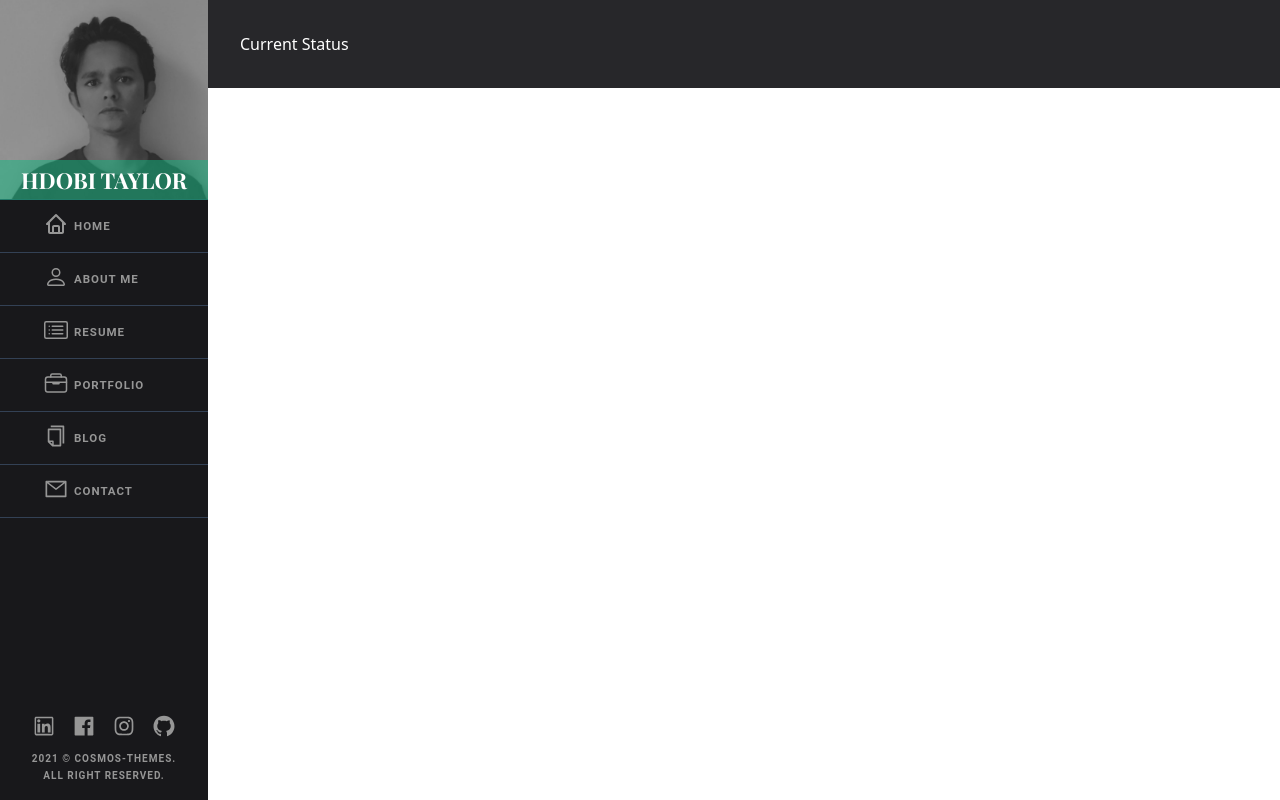
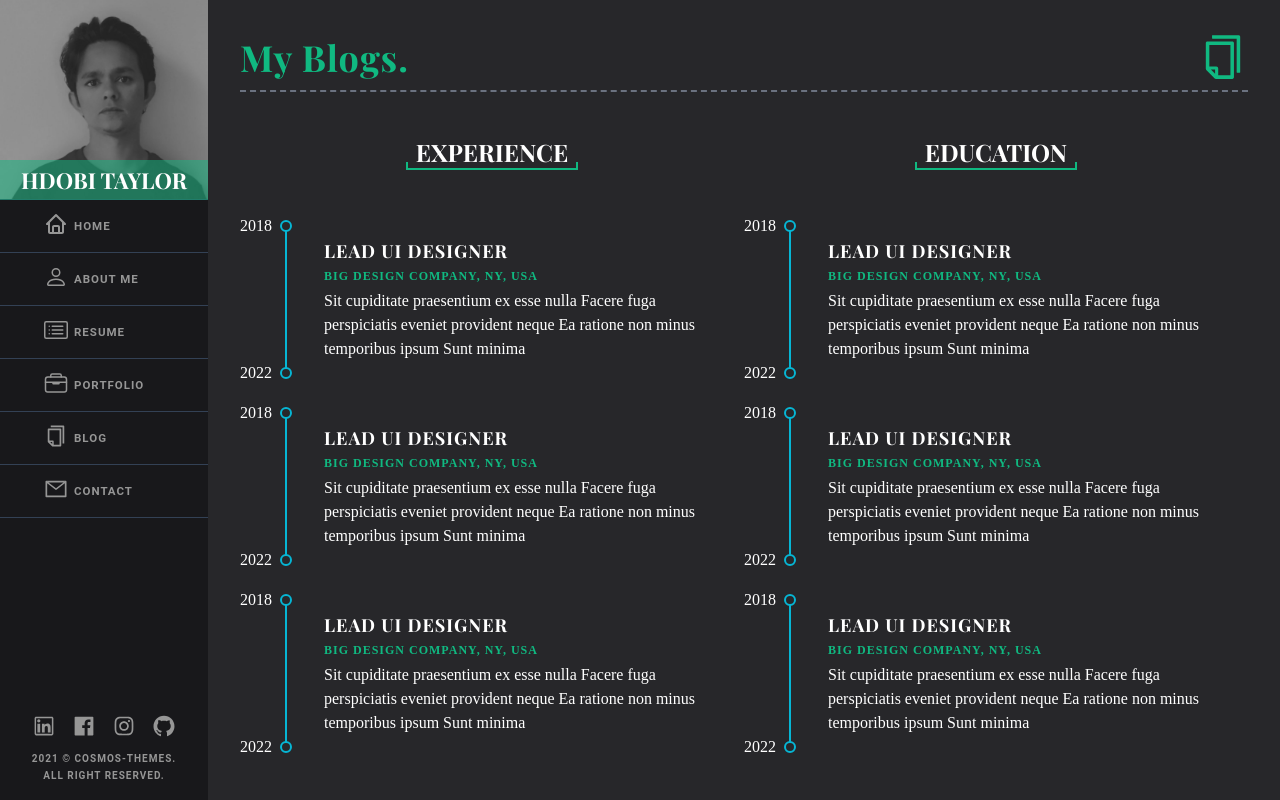
Before and after one commit to Hassan-154/protfolio-make-in-taikwind-for-upwork-showcase, a React (Create React App) app: page /resume in a window 1280 px wide. Shown: the top 800 px of the page. Built offline with nearby package versions, Linux system fonts and the light colour scheme.

Commit message:
resume page in progress ay

```diff
--- a/src/components/NavBar.js
+++ b/src/components/NavBar.js
@@ -11,8 +11,6 @@ import { AiFillGithub, AiOutlineInstagram, AiFillFacebook, AiOutlineLinkedin  }
 function NavBar(){
 
   const [isOpen, setIsOpen] = useState(false);
-
-
 
 
     return (
--- a/src/components/Resume.js
+++ b/src/components/Resume.js
@@ -1,20 +1,218 @@
 import React,{useState} from 'react';
 import { BsCardList } from 'react-icons/bs';
+import { AiOutlineCopy } from 'react-icons/ai';
 
 
 function Resume() {
+  return (
+    <div id='blog' className=' w-full p-4 sm:p-8 lg:p-8 text-white bg-zinc-800'>
+       <div className='max-w-[1240px] mx-auto '>
+       <div class="flex items-center justify-between">
+  <h2 className='text-4xl font-bold text-emerald-500 '>My Blogs.</h2>
+  <AiOutlineCopy className='service__logo' size={50}/>
+</div>
 
-  const [isLoading, setIsLoading] = useState(false)
+<div class="divide-y-2 divide-gray-500 divide-dashed">
+<div class="text-center py-1"></div>
+<div class="text-center py-1"></div>
+</div>
+<div className='pt-6'></div>
+{/* resume content */}
+{/* grid with 2 section one for experience and other is for education */}
+<div className="colum md:flex">
+<div className="w-4/4 md:w-2/4 space-y-2">
+<h3 className='special-underline text-center text-white text-2xl uppercase'>experience</h3>
+<div className="colum gap-4 pt-6">
+{/* experience 1 */}
+<div className='w-3/3'>
+<div class="flex gap-0">
+  <div class="w-0/6">
+    <div class="w-full h-full grid">
+  <div class="flex flex-col items-end">
+    <div class="flex items-center space-x-2 translate-y-2">
+      <p class="text-white">2018</p>
+      <div class="w-3 h-3 border-2 border-cyan-500 rounded-full"></div>
+    </div>
 
-  const buttonHandler = () => {
-    setIsLoading(current => !current)
-    console.log(isLoading) // is false
-  }
+    <div class="flex h-full w-1 border-l-2 border-cyan-500 mr-[3px]"></div>
+     <div class="flex items-center space-x-2 -translate-y-2">
+      <p class="text-white">2022</p>
+      <div class="w-3 h-3 border-2 border-cyan-500 rounded-full"></div>
+    </div>
+  </div>
+</div>
+  </div>
+  <div class="w-6/6 text-white p-8">
+  <h4 className='text-[18px] pb-0.5'>LEAD UI DESIGNER</h4>
+<h5 className='text-[12px] text-emerald-500 pb-1'>BIG DESIGN COMPANY, NY, USA</h5>
+<p className='text-[16px]'>Sit cupiditate praesentium ex esse nulla Facere fuga perspiciatis eveniet provident neque Ea ratione non minus temporibus ipsum Sunt minima</p>
+  </div>
+</div>
+</div>
+{/* experience 2 */}
+<div className='w-3/3'>
+<div class="flex gap-0">
+  <div class="w-0/6">
+    <div class="w-full h-full grid">
+  <div class="flex flex-col items-end">
+    <div class="flex items-center space-x-2 translate-y-2">
+      <p class="text-white">2018</p>
+      <div class="w-3 h-3 border-2 border-cyan-500 rounded-full"></div>
+    </div>
+
+    <div class="flex h-full w-1 border-l-2 border-cyan-500 mr-[3px]"></div>
+     <div class="flex items-center space-x-2 -translate-y-2">
+      <p class="text-white">2022</p>
+      <div class="w-3 h-3 border-2 border-cyan-500 rounded-full"></div>
+    </div>
+  </div>
+</div>
+  </div>
+  <div class="w-6/6 text-white p-8">
+  <h4 className='text-[18px] pb-0.5'>LEAD UI DESIGNER</h4>
+<h5 className='text-[12px] text-emerald-500 pb-1'>BIG DESIGN COMPANY, NY, USA</h5>
+<p className='text-[16px]'>Sit cupiditate praesentium ex esse nulla Facere fuga perspiciatis eveniet provident neque Ea ratione non minus temporibus ipsum Sunt minima</p>
+  </div>
+</div>
+</div>
+{/* experience 3 */}
+<div className='w-3/3'>
+<div class="flex gap-0">
+  <div class="w-0/6">
+    <div class="w-full h-full grid">
+  <div class="flex flex-col items-end">
+    <div class="flex items-center space-x-2 translate-y-2">
+      <p class="text-white">2018</p>
+      <div class="w-3 h-3 border-2 border-cyan-500 rounded-full"></div>
+    </div>
+
+    <div class="flex h-full w-1 border-l-2 border-cyan-500 mr-[3px]"></div>
+     <div class="flex items-center space-x-2 -translate-y-2">
+      <p class="text-white">2022</p>
+      <div class="w-3 h-3 border-2 border-cyan-500 rounded-full"></div>
+    </div>
+  </div>
+</div>
+  </div>
+  <div class="w-6/6 text-white p-8">
+  <h4 className='text-[18px] pb-0.5'>LEAD UI DESIGNER</h4>
+<h5 className='text-[12px] text-emerald-500 pb-1'>BIG DESIGN COMPANY, NY, USA</h5>
+<p className='text-[16px]'>Sit cupiditate praesentium ex esse nulla Facere fuga perspiciatis eveniet provident neque Ea ratione non minus temporibus ipsum Sunt minima</p>
+  </div>
+</div>
+</div>
+</div>
 
 
-  return <div id='resume'  className=' w-full p-4 sm:p-8 lg:p-8 text-white bg-zinc-800'>
- <button  onClick={buttonHandler} >Current Status</button>
+
 </div>
+  {/* education */}
+<div className="w-4/4 md:w-2/4">
+<h3 className='special-underline text-center text-white text-2xl uppercase'>education</h3>
+<div className="colum gap-4 pt-6">
+{/* education 1 */}
+<div className='w-3/3'><div class="flex gap-0">
+  <div class="w-0/6">
+    <div class="w-full h-full grid">
+  <div class="flex flex-col items-end">
+    <div class="flex items-center space-x-2 translate-y-2">
+      <p class="text-white">2018</p>
+      <div class="w-3 h-3 border-2 border-cyan-500 rounded-full"></div>
+    </div>
+
+    <div class="flex h-full w-1 border-l-2 border-cyan-500 mr-[3px]"></div>
+     <div class="flex items-center space-x-2 -translate-y-2">
+      <p class="text-white">2022</p>
+      <div class="w-3 h-3 border-2 border-cyan-500 rounded-full"></div>
+    </div>
+  </div>
+</div>
+  </div>
+  <div class="w-6/6 text-white p-8">
+  <h4 className='text-[18px] pb-0.5'>LEAD UI DESIGNER</h4>
+<h5 className='text-[12px] text-emerald-500 pb-1'>BIG DESIGN COMPANY, NY, USA</h5>
+<p className='text-[16px]'>Sit cupiditate praesentium ex esse nulla Facere fuga perspiciatis eveniet provident neque Ea ratione non minus temporibus ipsum Sunt minima</p>
+  </div>
+</div></div>
+{/* education 2 */}
+<div className='w-3/3'><div class="flex gap-0">
+  <div class="w-0/6">
+    <div class="w-full h-full grid">
+  <div class="flex flex-col items-end">
+    <div class="flex items-center space-x-2 translate-y-2">
+      <p class="text-white">2018</p>
+      <div class="w-3 h-3 border-2 border-cyan-500 rounded-full"></div>
+    </div>
+
+    <div class="flex h-full w-1 border-l-2 border-cyan-500 mr-[3px]"></div>
+     <div class="flex items-center space-x-2 -translate-y-2">
+      <p class="text-white">2022</p>
+      <div class="w-3 h-3 border-2 border-cyan-500 rounded-full"></div>
+    </div>
+  </div>
+</div>
+  </div>
+  <div class="w-6/6 text-white p-8">
+  <h4 className='text-[18px] pb-0.5'>LEAD UI DESIGNER</h4>
+<h5 className='text-[12px] text-emerald-500 pb-1'>BIG DESIGN COMPANY, NY, USA</h5>
+<p className='text-[16px]'>Sit cupiditate praesentium ex esse nulla Facere fuga perspiciatis eveniet provident neque Ea ratione non minus temporibus ipsum Sunt minima</p>
+  </div>
+</div></div>
+{/* education 3 */}
+<div className='w-3/3'><div class="flex gap-0">
+  <div class="w-0/6">
+    <div class="w-full h-full grid">
+  <div class="flex flex-col items-end">
+    <div class="flex items-center space-x-2 translate-y-2">
+      <p class="text-white">2018</p>
+      <div class="w-3 h-3 border-2 border-cyan-500 rounded-full"></div>
+    </div>
+
+    <div class="flex h-full w-1 border-l-2 border-cyan-500 mr-[3px]"></div>
+     <div class="flex items-center space-x-2 -translate-y-2">
+      <p class="text-white">2022</p>
+      <div class="w-3 h-3 border-2 border-cyan-500 rounded-full"></div>
+    </div>
+  </div>
+</div>
+  </div>
+  <div class="w-6/6 text-white p-8">
+  <h4 className='text-[18px] pb-0.5'>LEAD UI DESIGNER</h4>
+<h5 className='text-[12px] text-emerald-500 pb-1'>BIG DESIGN COMPANY, NY, USA</h5>
+<p className='text-[16px]'>Sit cupiditate praesentium ex esse nulla Facere fuga perspiciatis eveniet provident neque Ea ratione non minus temporibus ipsum Sunt minima</p>
+  </div>
+</div></div>
+</div>
+
+</div>
+</div>
+
+{/* here is the  skills line containers*/}
+<div className="colum md:flex mt-12">
+{/* DESIGN SKILLS */}
+<div className="w-4/4 md:w-2/4 space-y-2">
+<h3 className='special-underline text-center text-white text-2xl uppercase'>DESIGNER Skills</h3>
+
+</div>
+{/* CODING SKILLS */}
+<div className="w-4/4 md:w-2/4 space-y-2">
+<h3 className='special-underline text-center text-white text-2xl uppercase'>CODING SKILLS</h3>
+
+  </div>
+</div>
+
+    <div class="relative pt-48">
+       <div className='w-52 h-4 bg-slate-500 '></div>
+        <div class="absolute bottom-0 left-0 right-0 px-4 py-2 bg-gray-800 opacity-70"></div>
+    </div>
+
+
+
+
+
+       </div>
+    </div>
+  )
 }
 
-export default Resume;
+export default Resume
--- a/src/index.css
+++ b/src/index.css
@@ -66,14 +66,16 @@
     font-weight: 700;
     letter-spacing: 1px;
   }
+  @import url('https://fonts.googleapis.com/css2?family=Roboto+Serif:opsz,wght@8..144,600&display=swap');
   h5{
-    font-family: 'Playfair Display', serif;
-    font-weight: 700;
+    font-family: 'Roboto Serif', serif;
+    font-weight: 600;
     letter-spacing: 1px;
   }
+  @import url('https://fonts.googleapis.com/css2?family=Roboto+Serif:opsz@8..144&display=swap');
   p{
-    font-family: 'Playfair Display', serif;
-    font-weight: 500;
+    font-family: 'Roboto Serif', serif;
+    font-weight: 400;
   }
   span{
     font-family: 'Playfair Display', serif;
```
